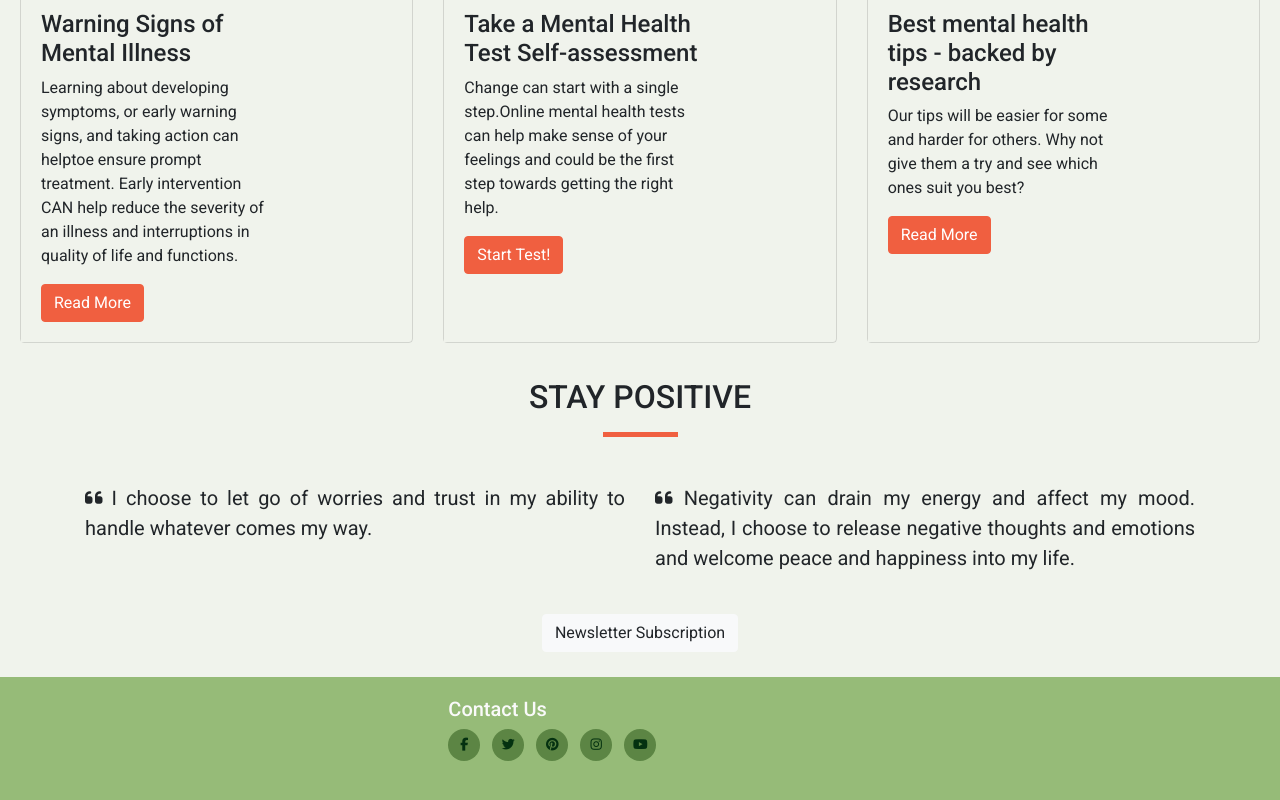
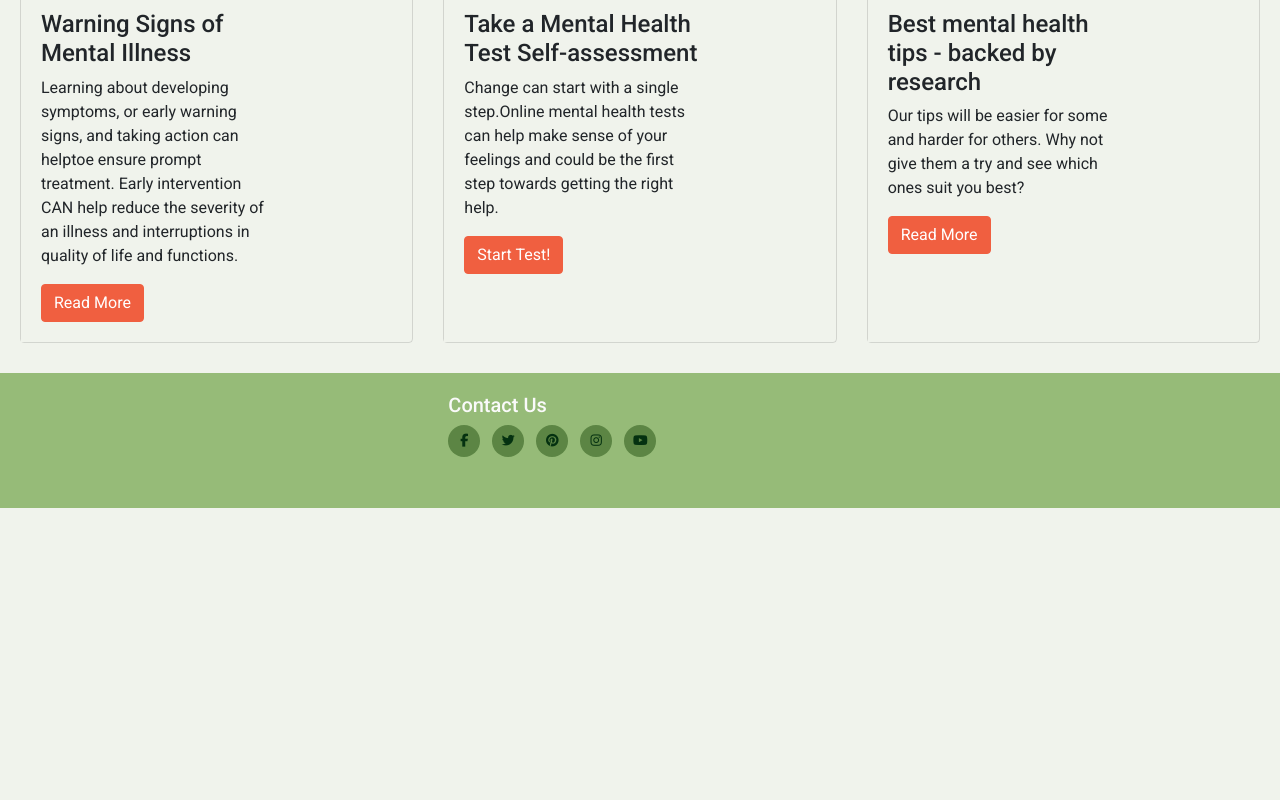
Before and after one commit to Mery369/MentalHealth-M, a plain HTML site: page index.html in a window 1280 px wide. Shown: the part 970-1770 px from the top of the page. After the commit the page ends 1478 px from the top, so only its background shows below. Drawn offline with nearby package versions, Linux system fonts and the light colour scheme.

```diff
--- a/assets/css/style.css
+++ b/assets/css/style.css
@@ -200,7 +200,7 @@
     background-color: #96bb78;
     color: #fafafa;
     min-height: 100px;
-    margin: 0;
+    margin-top: 30px;
 }
 
 
--- a/index.html
+++ b/index.html
@@ -140,7 +140,7 @@
 
 
     <!-- Quotes -->
-    <div class="container quotes-container">
+    <div class="container quotes-container d-none d-sm-block d-md-none">
         <section class="quotes">
             <div class="row">
                 <div class="col-12 ">
@@ -150,7 +150,7 @@
             </div>
             <div class="row">
 
-                <div class="col-12 col-md-6 text-justify">
+                <div class="col-12 col-md-6 text-justify ">
                     <div class="media">
 
                         <div class="media-body">
```
